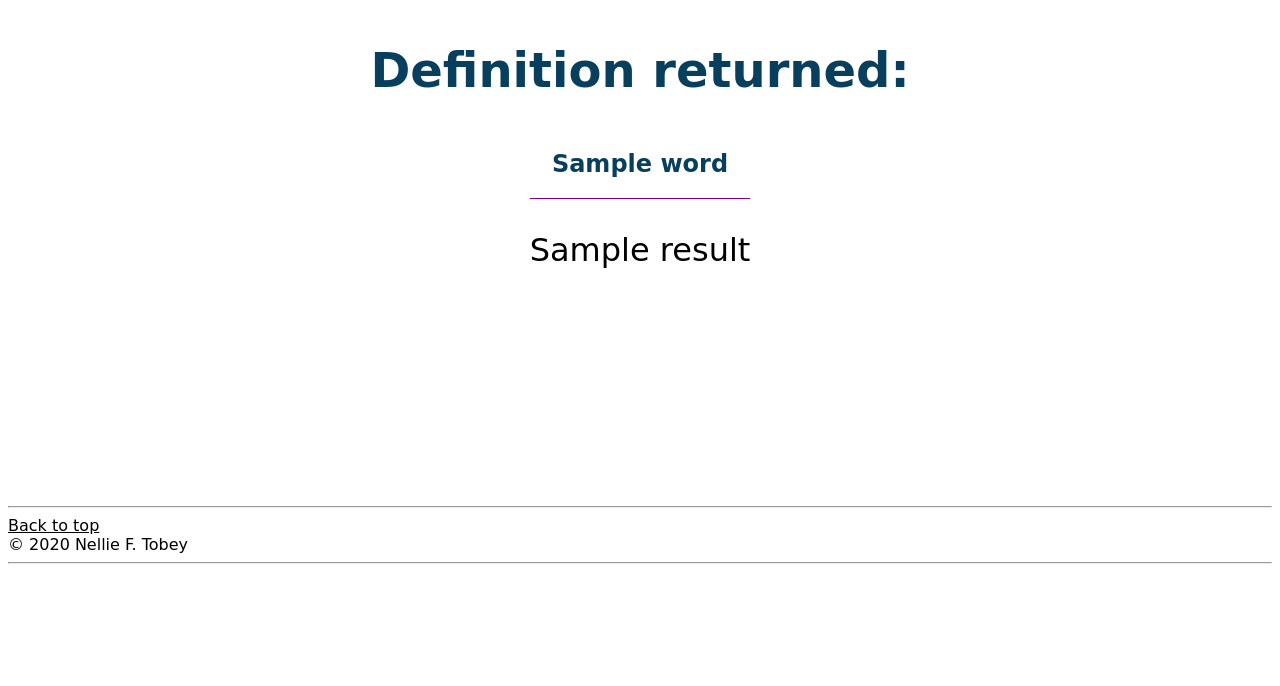
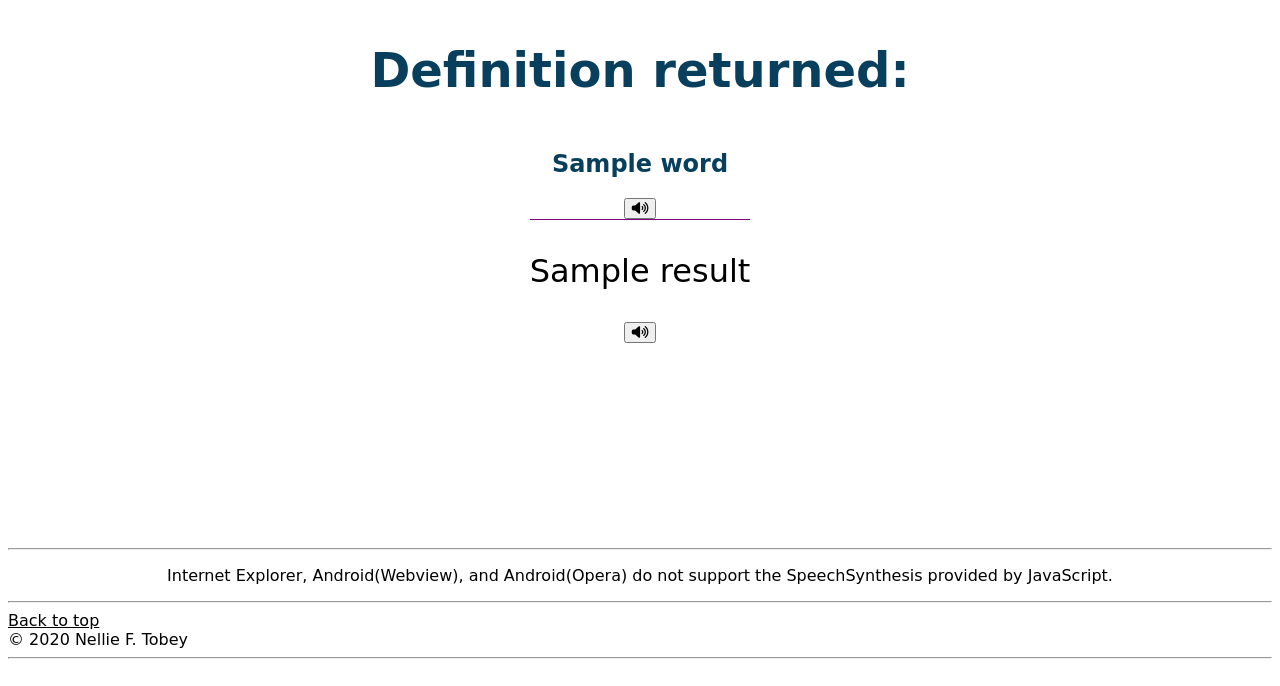
Before and after one commit to nelliesnoodles/My-Website, a Django app: template blog/templates/blog/re_definition.html in a window 1280 px wide. Shown: the part 114-800 px from the top of the page. Run offline with Django 3.2, Linux system fonts and the light colour scheme; the template is opened without the code that fills it: most values are stand-ins (such as "Sample title", 1, 10 or a date in 2020); some libraries are stand-ins or nearby versions; some web fonts are replaced.

Commit message:
added javascript speech synthesis to re_definition

```diff
--- a/blog/static/css/custom_wordfinder.css
+++ b/blog/static/css/custom_wordfinder.css
@@ -144,6 +144,10 @@ button:hover {
 .definition {
     font-size: 2em;
 }
+.definition-sm {
+    text-align: center;
+    font-size: 1em;
+}
 @media all and (max-width: 800px) and (min-width: 220px) {
     form {
         width: 100vw;
--- /dev/null
+++ b/blog/static/js/speak_word.js
@@ -0,0 +1,77 @@
+// JavaScript source code for speech experiment
+
+//const speech_div;
+/*
+var SpeechRecognition = SpeechRecognition || webkitSpeechRecognition
+var SpeechGrammarList = SpeechGrammarList || webkitSpeechGrammarList
+var SpeechRecognitionEvent = SpeechRecognitionEvent || webkitSpeechRecognitionEvent
+let recognition = new SpeechRecognition();
+*/
+function get_line(element) {
+    let line = element.innerHTML
+    return line;
+
+};
+
+/*
+function startREC(){
+  recognition.start()
+}
+*/
+
+
+/*
+recognition.onresult = function(event) {
+  // The SpeechRecognitionEvent results property returns a SpeechRecognitionResultList object
+  // The SpeechRecognitionResultList object contains SpeechRecognitionResult objects.
+  // It has a getter so it can be accessed like an array
+  // The first [0] returns the SpeechRecognitionResult at the last position.
+  // Each SpeechRecognitionResult object contains SpeechRecognitionAlternative objects that contain individual results.
+  // These also have getters so they can be accessed like arrays.
+  // The second [0] returns the SpeechRecognitionAlternative at position 0.
+  // We then return the transcript property of the SpeechRecognitionAlternative object
+  let textELEM = document.getElementById('sp2txt')
+  let text = event.results[0][0].transcript;
+  textELEM.innerHTML = text
+}
+
+recognition.onspeechend = function() {
+  recognition.stop();
+}
+
+
+
+
+recognition.onerror = function(event) {
+  diagnostic.textContent = 'Error occurred in recognition: ' + event.error;
+}
+
+*/
+
+function addEventlistener_topage() {
+    console.log("adding event listeners");
+    let element = document.getElementById("js_say_word");
+    let word_val = document.getElementById("word_to_say").innerHTML
+    if(!word_val){
+        word_val = "No word found."
+    }
+    element.addEventListener("click", function(){speak(word_val)}, false)
+    let definition = document.getElementById("js_say_definition")
+    let def_val = document.getElementById("definition_to_say").innerHTML
+    if(!def_val){
+        def_val = "No definition found."
+    }
+    definition.addEventListener("click", function(){speak(def_val)}, false)
+}
+
+function speak(line) {
+
+    let utterance = new SpeechSynthesisUtterance(line);
+
+    speechSynthesis.speak(utterance);
+}
+
+window.addEventListener('load', (event) => {
+
+    addEventlistener_topage()
+});
--- a/blog/templates/blog/re_definition.html
+++ b/blog/templates/blog/re_definition.html
@@ -18,6 +18,7 @@
 
     <!-- javascript -->
     <script type="text/JavaScript" src="{% static '/js/noodle_nav.js' %}"></script>
+    <script type="text/JavaScript" src="{% static '/js/speak_word.js' %}"></script>
 
 
 </head>
@@ -33,6 +34,7 @@
                 <a class="noodle_link" href="../WIWA">Chatbot</a>
                 <a class="noodle_link" href="../nim">NIM game</a>
         </div>
+
         <i class="fas fa-hamburger" id="hamburg" value="ON"></i>
 
 
@@ -45,19 +47,33 @@
   <main>
 
     <h1>Definition returned: </h1>
-    <h2>{{word}}</h2>
+    <h2 id="word_to_say">{{word}}</h2>
+     <div id="speak-word">
+         <button id="js_say_word" aria-label="Click to hear the word">
+       <i class="fas fa-volume-up"></i>
+       </button>
+
+   </div>
 
 
 
 
 <div class="flex_containter_row">
-    <p class="definition">
+    <p class="definition" id="definition_to_say">
    {{result}}
    </p>
 
    </div>
+   <div id="speak-word">
+       <button aria-label="Click to hear the word definition" id="js_say_definition">
+       <i class="fas fa-volume-up"></i>
+       </button>
+
+   </div>
 
   </main>
+  <hr>
+  <p class="definition-sm">Internet Explorer, Android(Webview), and Android(Opera) do not support the SpeechSynthesis provided by JavaScript.</p>
 <hr>
 <a class="center_text" href="#">Back to top</a>
 <footer>&copy; 2020 Nellie F. Tobey</footer>
```
